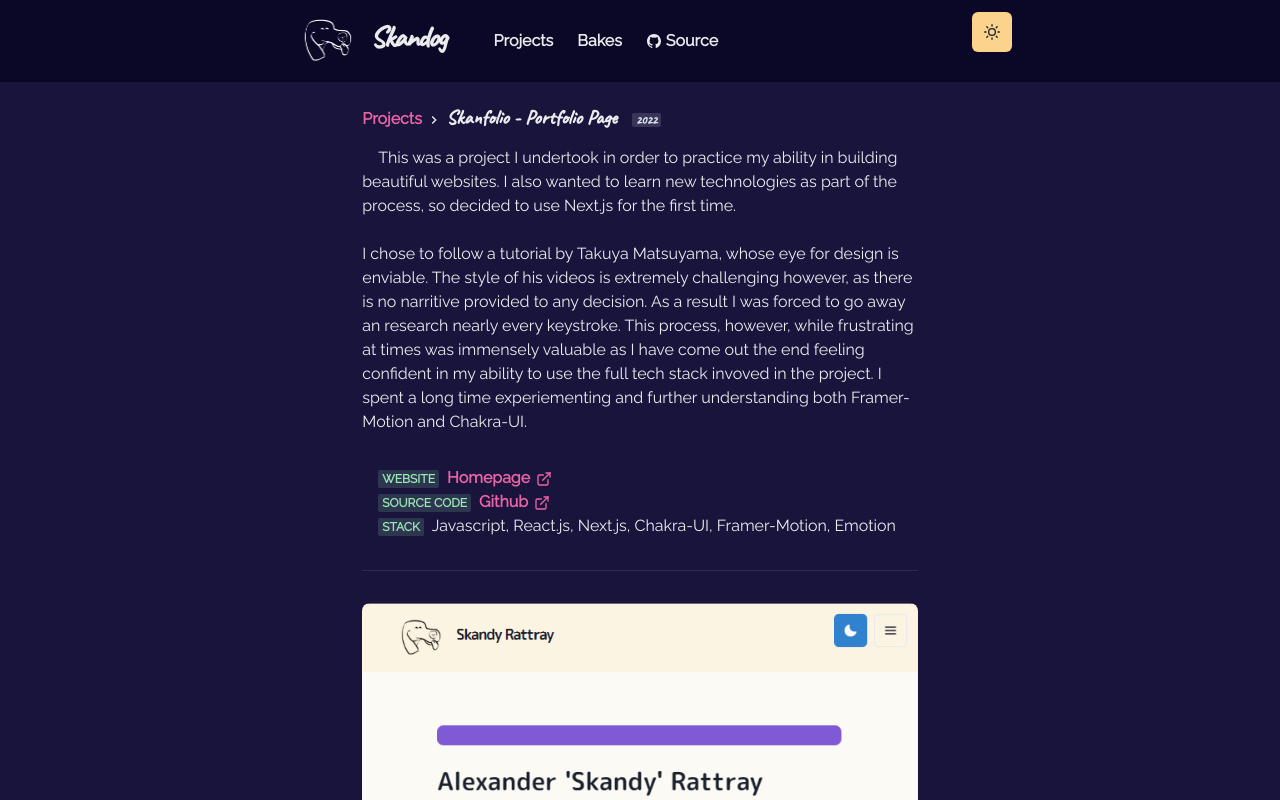
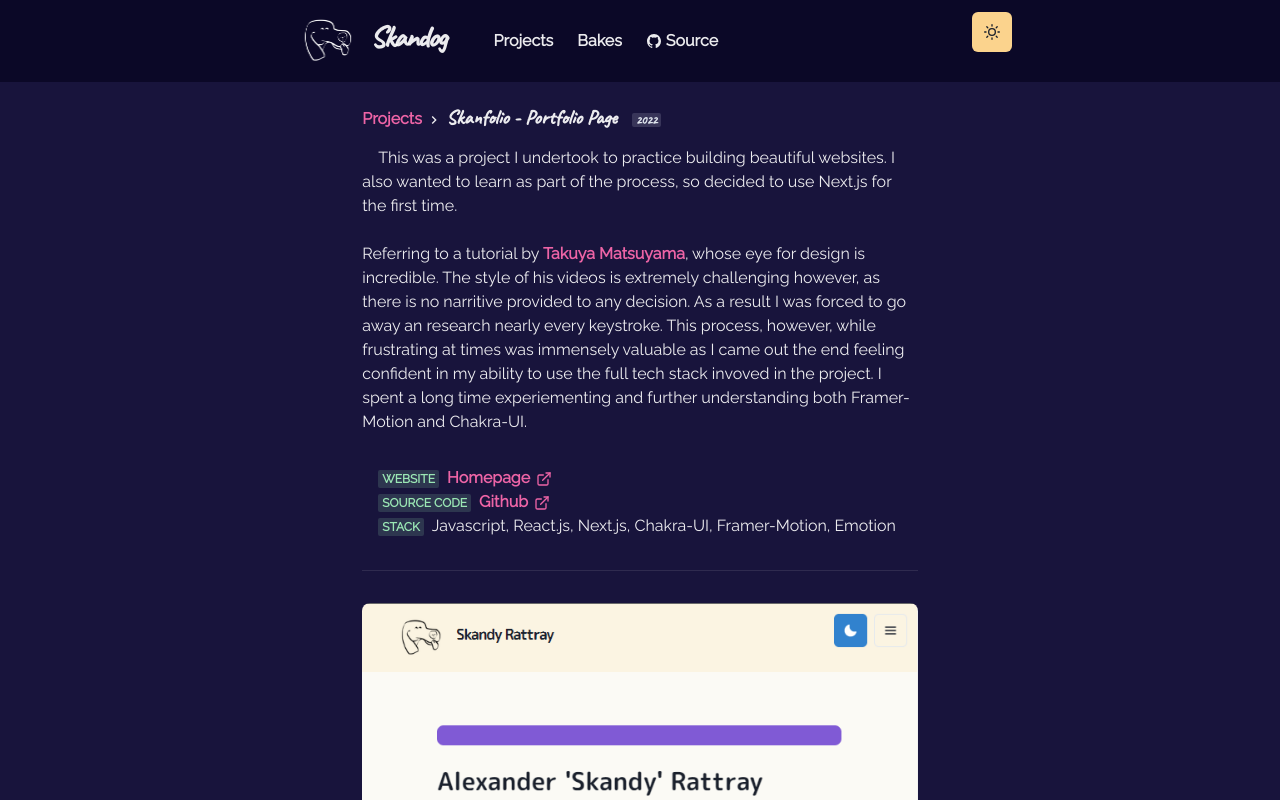
Before and after one commit to skandog/p, a Next.js app: page /projects/skanfolio in a window 1280 px wide. Shown: the top 800 px of the page. Built offline with nearby package versions, Linux system fonts and the light colour scheme.

Commit message:
minor edits to skafolio page, adding link to takuya

```diff
--- a/pages/projects.js
+++ b/pages/projects.js
@@ -110,7 +110,7 @@ const Projects = () => {
               title="Mitro Fanclub Twitter Bot"
               thumbnail={useColorModeValue(mitroDark.src, mitroLight.src)}
             >
-              Project to practice recent learning in PHP.
+              Automated Twitter bot project to practice recent learning in PHP.
             </WorkGridItem>
           </Section>
         </SimpleGrid>
--- a/pages/projects/skanfolio.js
+++ b/pages/projects/skanfolio.js
@@ -7,6 +7,7 @@ import {
   useColorModeValue,
   Divider
 } from '@chakra-ui/react'
+import NextLink from 'next/link'
 import { ExternalLinkIcon } from '@chakra-ui/icons'
 import { Title, ProjectImage, Meta } from '../../components/project.js'
 import P from '../../components/paragraph.js'
@@ -22,15 +23,19 @@ const Project = () => {
           Skanfolio - Portfolio Page <Badge ml={'10px'}>2022</Badge>
         </Title>
         <P>
-          This was a project I undertook in order to practice my ability in
-          building beautiful websites. I also wanted to learn new technologies
-          as part of the process, so decided to use Next.js for the first time.
-          <br /> <br />I chose to follow a tutorial by Takuya Matsuyama, whose
-          eye for design is enviable. The style of his videos is extremely
-          challenging however, as there is no narritive provided to any
-          decision. As a result I was forced to go away an research nearly every
-          keystroke. This process, however, while frustrating at times was
-          immensely valuable as I have come out the end feeling confident in my
+          This was a project I undertook to practice building beautiful
+          websites. I also wanted to learn as part of the process, so decided to
+          use Next.js for the first time.
+          <br /> <br />
+          Referring to a tutorial by
+          <NextLink href="https://twitter.com/craftzdog" passHref>
+            <Link target={'_blank'}> Takuya Matsuyama</Link>
+          </NextLink>
+          , whose eye for design is incredible. The style of his videos is
+          extremely challenging however, as there is no narritive provided to
+          any decision. As a result I was forced to go away an research nearly
+          every keystroke. This process, however, while frustrating at times was
+          immensely valuable as I came out the end feeling confident in my
           ability to use the full tech stack invoved in the project. I spent a
           long time experiementing and further understanding both Framer-Motion
           and Chakra-UI. <br />
```
